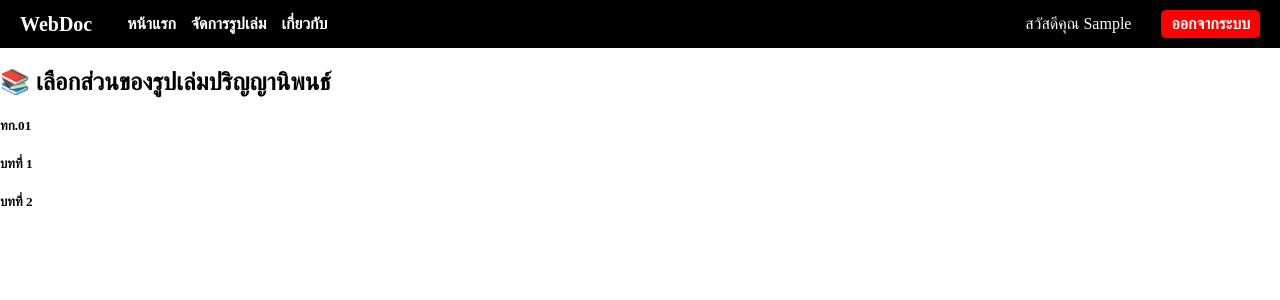
After one commit to Reungwit/webdoc, a Django app: page /index/ in a window 1280 px wide. The commit adds this page. Shown: the top 300 px of the page. Run offline with Django 5.2, Linux system fonts and the light colour scheme; the visitor is signed in with stand-in values (Sample User, id 1).

Commit message:
เพิ่มเทมเพลตให้เลือก

```diff
--- a/webdoc/backend/urls.py
+++ b/webdoc/backend/urls.py
@@ -1,12 +1,15 @@
-# urls.py
 from django.urls import path
 from . import views
 
+app_name = 'webdoc'  # กำหนด namespace
+
 urlpatterns = [
-    path('index', views.index, name='index'),
+    path('', views.login_view, name='login'),
+    path('register/', views.register_view, name='register'),
+    path('index/', views.index_view, name='index'),
     path('manage/', views.manage_doc, name='manage_doc'),
     path('about/', views.about, name='about'),
     path('logout/', views.logout_view, name='logout'),
-    path('', views.login_view, name='login'),
-    path('register/', views.register_view, name='register'),
+    # แก้ตรงนี้: ใช้ <str:slug> แทน <slug:slug> เพื่อรองรับภาษาไทย
+    path('template/<str:slug>/', views.section_detail, name='section_detail'),
 ]
--- a/webdoc/backend/views.py
+++ b/webdoc/backend/views.py
@@ -1,7 +1,14 @@
 from django.shortcuts import render, redirect
 from django.contrib.auth import login, authenticate, logout
-from .forms import RegisterForm,LoginForm
+from .forms import RegisterForm, LoginForm
 from django.contrib.auth.decorators import login_required
+
+# ข้อมูลตัวอย่าง sections (ถ้าใช้ในหน้า index)
+sections = [
+    {'slug': 'ทก01', 'name': 'ทก.01'},
+    {'slug': 'บทที่1', 'name': 'บทที่ 1'},
+    {'slug': 'บทที่2', 'name': 'บทที่ 2'},
+]
 
 def register_view(request):
     if request.method == 'POST':
@@ -9,7 +16,7 @@ def register_view(request):
         if form.is_valid():
             user = form.save()
             login(request, user)
-            return redirect('login')
+            return redirect('webdoc:login')  # แก้ให้ใส่ namespace
     else:
         form = RegisterForm()
     return render(request, 'register.html', {'form': form})
@@ -20,24 +27,31 @@ def login_view(request):
         if form.is_valid():
             user = form.get_user()
             login(request, user)
-            return redirect('index')
+            return redirect('webdoc:index')  # ใส่ namespace
     else:
         form = LoginForm()
     return render(request, 'login.html', {'form': form})
 
 def logout_view(request):
     logout(request)
-    return redirect('login')
-
-def index(request):
-    return render(request, 'index.html')  # หรือชื่อ template ที่คุณใช้
-
-def manage_doc(request):
-    return render(request, 'index.html')  # หรือชื่อ template ที่คุณใช้
-
-def about(request):
-    return render(request, 'index.html')  # หรือชื่อ template ที่คุณใช้
+    return redirect('webdoc:login')  # ใส่ namespace
 
 @login_required
 def index_view(request):
-    return render(request, 'index.html')
+    # ส่งข้อมูล sections ไปให้ template ถ้าต้องการ
+    return render(request, 'index.html', {'sections': sections})
+
+@login_required
+def manage_doc(request):
+    return render(request, 'manage_doc.html')  # แยก template ตามหน้าที่
+
+@login_required
+def about(request):
+    return render(request, 'about.html')
+
+@login_required
+def section_detail(request, slug):
+    # หา section_name จาก slug
+    section_name = next((s['name'] for s in sections if s['slug'] == slug), "ไม่พบส่วนนี้")
+    context = {'section_name': section_name}
+    return render(request, 'section_detail.html', context)
--- /dev/null
+++ b/webdoc/templates/base.html
@@ -0,0 +1,32 @@
+{% load static %}
+<!DOCTYPE html>
+<html lang="th">
+<head>
+    <meta charset="UTF-8">
+    <title>Webdoc</title>
+    <link rel="stylesheet" href="{% static 'css/index.css' %}">
+</head>
+<body>
+    <nav class="navbar">
+        <div class="nav-left">
+            <div class="logo">WebDoc</div>
+            <a href="{% url 'webdoc:index' %}">หน้าแรก</a>
+            <a href="{% url 'webdoc:manage_doc' %}">จัดการรูปเล่ม</a>
+            <a href="{% url 'webdoc:about' %}">เกี่ยวกับ</a>
+        </div>
+        <div class="nav-right">
+            {% if request.user.is_authenticated %}
+                <span class="username">สวัสดีคุณ {{ request.user.first_name|default:request.user.username }}</span>
+                <a href="{% url 'webdoc:logout' %}" class="logout-btn">ออกจากระบบ</a>
+            {% else %}
+                <a href="{% url 'webdoc:login' %}">เข้าสู่ระบบ</a>
+            {% endif %}
+        </div>
+    </nav>
+
+    <!-- เนื้อหาแต่ละหน้า -->
+    <div class="content">
+        {% block content %}{% endblock %}
+    </div>
+</body>
+</html>
--- a/webdoc/templates/index.html
+++ b/webdoc/templates/index.html
@@ -1,32 +1,19 @@
-{%load static %}
-<!DOCTYPE html>
-<html lang="th">
-<head>
-    <meta charset="UTF-8">
-    <title>Webdoc</title>
-    <link rel="stylesheet" href="{% static 'css/index.css' %}">
-</head>
-<body>
-    <nav class="navbar">
-        <div class="nav-left">
-            <div class="logo">WebDoc</div>
-            <a href="{% url 'index' %}">หน้าแรก</a>
-            <a href="{% url 'manage_doc' %}">จัดการรูปเล่ม</a>
-            <a href="{% url 'about' %}">เกี่ยวกับ</a>
+{% extends 'base.html' %}
+{% block content %}
+<div class="container mt-5">
+    <h2 class="mb-4">📚 เลือกส่วนของรูปเล่มปริญญานิพนธ์</h2>
+    <div class="row">
+        {% for section in sections %}
+        <div class="col-md-3 mb-4">
+            <div class="card text-center shadow-sm border-primary">
+                <div class="card-body">
+                    <h5 class="card-title">{{ section.name }}</h5>
+                    <a href="{% url 'webdoc:section_detail' section.slug %}" class="btn btn-outline-primary mt-3">
+                    </a>
+                </div>
+            </div>
         </div>
-        <div class="nav-right">
-            {% if request.user.is_authenticated %}
-                <span class="username">สวัสดีคุณ {{ request.user.first_name|default:request.user.username }}</span>
-                <a href="{% url 'logout' %}" class="logout-btn">ออกจากระบบ</a>
-            {% else %}
-                <a href="{% url 'login' %}">เข้าสู่ระบบ</a>
-            {% endif %}
-        </div>
-    </nav>
-
-    <!-- เนื้อหาแต่ละหน้า -->
-    <div class="content">
-        {% block content %}{% endblock %}
+        {% endfor %}
     </div>
-</body>
-</html>
+</div>
+{% endblock %}
--- a/webdoc/templates/login.html
+++ b/webdoc/templates/login.html
@@ -11,7 +11,7 @@
     <img class ="img_logo" src="{% static 'img/kmutnb_logo.png' %}" alt="logo" width ="200" >
     {{ form.as_p }}
     <button type="submit">เข้าสู่ระบบ</button>
-    ยังไม่มีบัญชี <a href="{% url 'register' %}">สมัครสมาชิก</a>
+    ยังไม่มีบัญชี <a href="{% url 'webdoc:register' %}">สมัครสมาชิก</a>
   </form>
 </body>
 </html>
```
Also changed, not shown: webdoc/templates/section_detail.html (added, +8 -0 lines).
